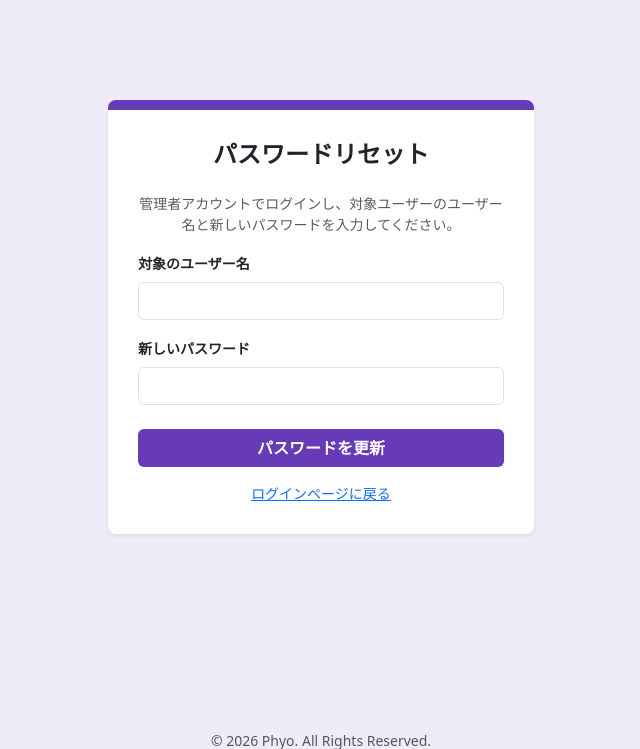
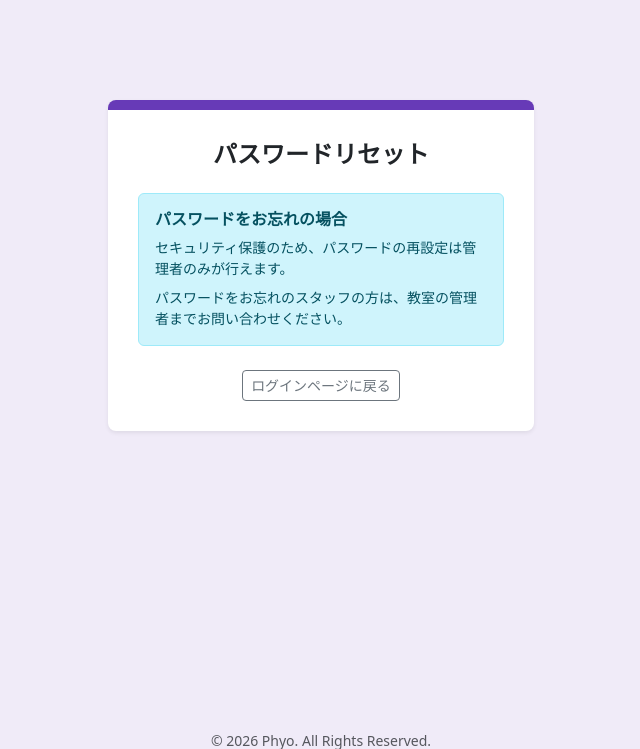
Before and after one commit to takumi472/takesatoJapanese, a Flask app: page /forgot-password in a window 1280 px wide. Shown: the top 749 px of the page, without its empty margins (319-959 px from the left). Run offline with Flask 3, Linux system fonts and the light colour scheme; parts of the project's set-up code (start-up, migrations or seed data) failed here and were passed over.

Commit message:
refactore code

```diff
--- a/app/auth/routes.py
+++ b/app/auth/routes.py
@@ -1,7 +1,6 @@
 import os
 from flask import (
     Blueprint,
-    make_response,
     render_template,
     request,
     redirect,
@@ -16,10 +15,6 @@ from urllib.parse import urlparse
 from datetime import datetime, timedelta
 from app import db
 from app.models import User, Student, Staff, Meeting, LearningRecord
-from collections import Counter
-import secrets
-import smtplib
-import ssl
 from authlib.integrations.flask_client import OAuth
 
 auth_bp = Blueprint("auth", __name__)
@@ -369,11 +364,24 @@ def logout():
 
 @auth_bp.route("/forgot-password", methods=["GET", "POST"])
 def forgot_password():
+    is_admin = current_user.is_authenticated and current_user.role == "admin"
+
     if request.method == "POST":
-        # 管理者でなければ操作不可
+        # 管理者のみ操作可能
+        if not is_admin:
+            flash("パスワードのリセットは管理者のみ実行できます。管理者としてログインしてください。", "danger")
+            return redirect(url_for("auth.login"))
 
-        username = request.form.get("username")
-        new_password = request.form.get("new_password")
+        username = (request.form.get("username") or "").strip()
+        new_password = (request.form.get("new_password") or "").strip()
+
+        if not username or not new_password:
+            flash("ユーザー名と新しいパスワードの両方を入力してください。", "warning")
+            return redirect(url_for("auth.forgot_password"))
+
+        if len(new_password) < 6:
+            flash("パスワードは6文字以上で入力してください。", "warning")
+            return redirect(url_for("auth.forgot_password"))
 
         user = User.query.filter_by(username=username).first()
 
@@ -385,10 +393,10 @@ def forgot_password():
             user.set_password(new_password)
             db.session.commit()
             flash(f"{user.name}さんのパスワードを正常にリセットしました。", "success")
-            return redirect(url_for("auth.login"))
+            return redirect(url_for("auth.dashboard" if is_admin else "auth.login"))
         except Exception as e:
             db.session.rollback()
             current_app.logger.error(f"Error resetting password for {username}: {e}")
             flash("パスワードのリセット中にエラーが発生しました。", "danger")
 
-    return render_template("auth/forgot_password.html")
+    return render_template("auth/forgot_password.html", is_admin=is_admin)
--- a/app/templates/auth/forgot_password.html
+++ b/app/templates/auth/forgot_password.html
@@ -29,9 +29,11 @@
       <div class="form-card shadow-sm">
         <h2 class="h4 text-center mb-4 fw-bold">パスワードリセット</h2>
 
+        {% if is_admin %}
         <p class="text-center text-muted small">
-          管理者アカウントでログインし、対象ユーザーのユーザー名と新しいパスワードを入力してください。
+          管理者アカウントでログイン中：対象ユーザーのユーザー名と新しいパスワードを入力してください。
         </p>
+        {% endif %}
 
         {% with messages = get_flashed_messages(with_categories=true) %} {% if
         messages %} {% for category, message in messages %}
@@ -49,6 +51,7 @@
         </div>
         {% endfor %} {% endif %} {% endwith %}
 
+        {% if is_admin %}
         <form method="POST">
           <div class="mb-3">
             <label for="username" class="form-label small fw-bold"
@@ -64,13 +67,14 @@
           </div>
           <div class="mb-4">
             <label for="new_password" class="form-label small fw-bold"
-              >新しいパスワード</label
+              >新しいパスワード（6文字以上）</label
             >
             <input
               type="password"
               class="form-control"
               id="new_password"
               name="new_password"
+              minlength="6"
               required
             />
           </div>
@@ -84,9 +88,20 @@
             </button>
           </div>
         </form>
+        {% else %}
+        <div class="alert alert-info small my-4">
+          <h6 class="alert-heading fw-bold mb-2">パスワードをお忘れの場合</h6>
+          <p class="mb-2">
+            セキュリティ保護のため、パスワードの再設定は管理者のみが行えます。
+          </p>
+          <p class="mb-0">
+            パスワードをお忘れのスタッフの方は、教室の管理者までお問い合わせください。
+          </p>
+        </div>
+        {% endif %}
 
-        <div class="text-center mt-3 small">
-          <a href="{{ url_for('auth.login') }}">ログインページに戻る</a>
+        <div class="text-center mt-4 small">
+          <a href="{{ url_for('auth.login') }}" class="btn btn-outline-secondary btn-sm">ログインページに戻る</a>
         </div>
       </div>
     </div>
--- a/app/templates/student/attendance_pdf_template.html
+++ b/app/templates/student/attendance_pdf_template.html
@@ -115,7 +115,9 @@
                 <td class="text-center" style="width: 5%; color: #888;">{{ loop.index }}</td>
                 <td style="width: 23%; font-weight: bold;">{{ student.name_kana }}</td>
                 <td class="text-center" style="width: 10%;">
-                    {% if student.face_photo_path %}
+                    {% if student.face_photo_base64 %}
+                        <img src="{{ student.face_photo_base64 }}" class="student-avatar">
+                    {% elif student.face_photo_path %}
                         <img src="{{ student.face_photo_path }}" class="student-avatar">
                     {% else %}
                         <span class="no-avatar">👤</span>
```
Also changed, not shown: app/student/routes.py (+25 -41 lines), 1 other file.
